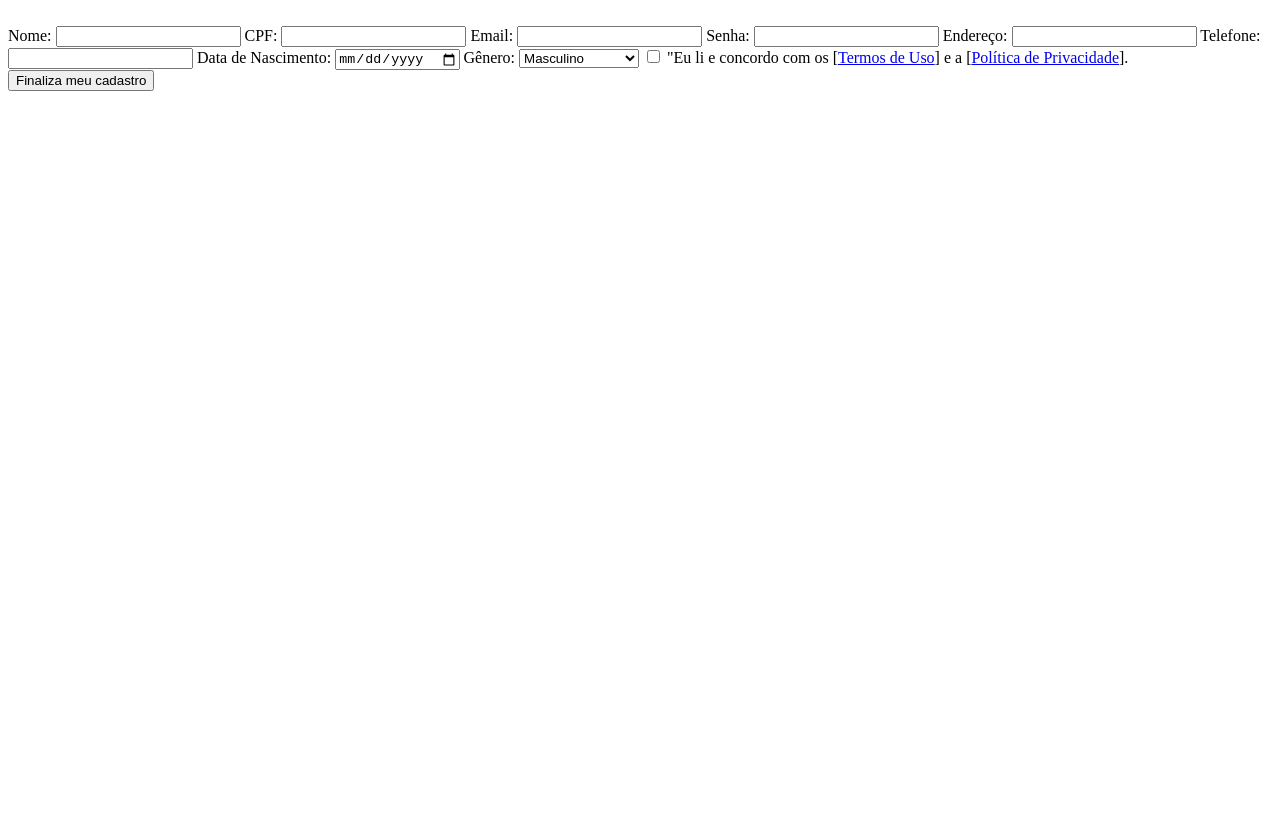
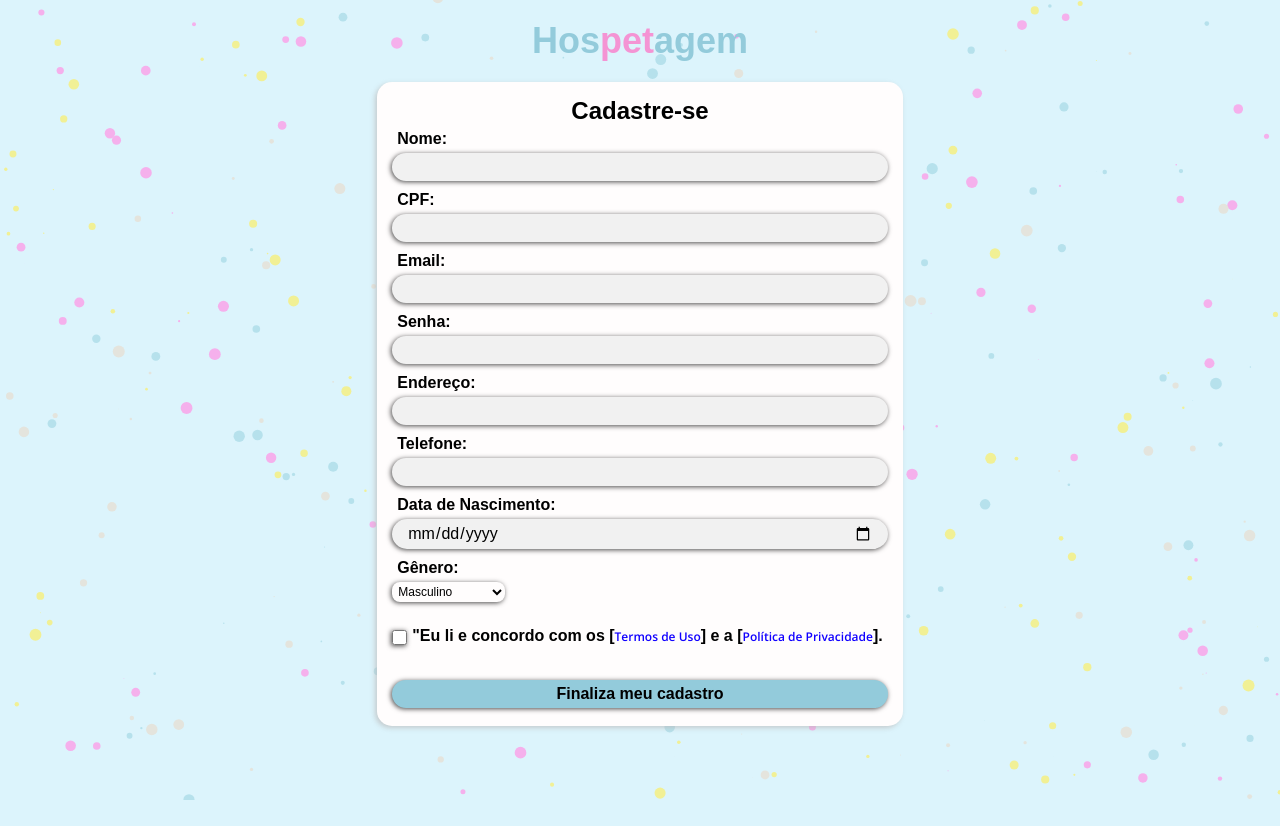
Before and after one commit to PixelFritz/Projeto-Integrador-2024-2, a plain HTML site: page cadastro.html in a window 1280 px wide. Before the commit the page ends 800 px from the top, so only its background shows below. Drawn offline with nearby package versions, Linux system fonts and the light colour scheme; a web font is replaced by a local one.

Commit message:
página de cadastro

```diff
--- /dev/null
+++ b/assets/css/style.css
@@ -0,0 +1,159 @@
+@import url('https://fonts.googleapis.com/css2?family=Open+Sans:ital,wght@0,300..800;1,300..800&family=Rammetto+One&family=Zen+Kurenaido&display=swap');
+
+* {
+    margin: 0;
+    padding: 0;
+    box-sizing: border-box;
+    text-decoration: none;
+    border: none;
+    outline: none;
+    font-family: "Zen Kurenaido", sans-serif;
+}
+
+a {
+    color: #1100ff;
+    font-family: "Open Sans", sans-serif;
+    font-size: 12px;
+
+    &:hover {
+        text-decoration: underline;
+    }
+
+    &:focus {
+        color: #6d6d6d;
+        text-decoration: underline;
+    }
+}
+
+body {
+    background-color: #DCF4FC;
+}
+
+.principal {
+    display: flex;
+    height: 100vh;
+    position: sticky;
+}
+
+
+.cadsection {
+    display: flex;
+    flex-direction: column;
+    justify-content: center;
+    align-items: center;
+    margin-bottom: 100px;
+    margin: auto;
+
+    & .nome-sistema {
+        font-size: 150%;
+        margin: 20px;
+        z-index: 1;
+
+    & h1 {
+        color: #93CBDB;
+        font-family: 'Rammetto One', sans-serif;
+
+    }
+
+    & span {
+        color: #f494d4;
+        font-family: 'Rammetto One', sans-serif;
+       }
+    }
+
+
+    & .cadbox {
+        background-color: #fffdfd;
+        border-radius: 15px;
+        text-align: center;
+        padding: 15px;
+        box-shadow: -2px 2px 5px rgba(187, 187, 187, 0.705);
+        z-index: 1;
+        font-weight: 600;
+        margin-bottom: 100px;
+
+        & .titulo-login {
+            margin: 15px;
+        }
+
+        & label {
+            display: block;
+            text-align: left;
+            margin: 5px;
+        }
+
+        & input {
+            display: block;
+            background-color: #f1f1f1;
+            border-radius: 15px;
+            width: 100%;
+            padding: 5px 15px;
+            margin-bottom: 10px;
+            font-size: 16px;
+            box-shadow: -1px 1px 5px rgba(0, 0, 0, 0.705);
+
+            &:hover {
+                transform: scale(1.03);
+                transition: 300ms;
+            }
+
+            &:focus {
+                outline: 1px solid #1100ff;
+            }
+        }
+
+        & button {
+            margin-top: 25px;
+            margin-bottom: 3px;
+            width: 100%;
+            padding: 5px;
+            border-radius: 15px;
+            font-size: 16px;
+            background-color: #93CBDB;
+            box-shadow: -1px 1px 5px rgba(0, 0, 0, 0.705);
+            font-weight: 600;
+
+            &:hover {
+                background-color: #6ec2da;
+                transform: scale(1.03);
+                transition: 300ms;
+            }
+
+            &:focus {
+                outline: 1px solid #9e9e9e;
+            }
+        }
+
+    }
+}
+
+.termos3{
+    display: flex;
+    align-items: center;
+
+    & #termos{
+        width: 15px;
+        height: 15px;
+        margin-top: 13px;
+    }
+}
+
+#genero{
+   display: block;
+   background-color:#fffdfd;
+   border-radius: 8px;
+   box-shadow: -1px 1px 5px rgba(0, 0, 0, 0.705);
+   text-align: left;
+   padding: 2px 2px;
+   font-size: 12px;
+   margin-bottom: 15px;
+}
+
+#particles-cad {
+    position: fixed;
+    width: 100%;
+    height: 100vh;
+    top: 0;
+    right: 0;
+    z-index: 0;
+}
--- /dev/null
+++ b/assets/js/particulas.js
@@ -0,0 +1,41 @@
+particlesJS('particles-cad', {
+    particles: {
+        number: { value: 300 },
+        color: {
+            value: ['#b6e1ec', '#f5b0ec', '#f1f095', '#e4e4dd'],
+            random: true
+        },
+        shape: {
+            type: 'circle'
+        },
+        size: {
+            value: 6,
+            random: true,
+            anim: {
+                speed: 6,
+                size_min: 2
+            }
+        },
+        opacity: {
+            value: 1
+        },
+        move: {
+            enable: true,
+            speed: 3,
+            direction: 'none',
+            random: false,
+            straight: false,
+            out_mode: 'out'
+        },
+        line_linked: {
+            enable: false
+        }
+    },
+    interactivity: {
+        events: {
+            onhover: {
+                enable: false
+            }
+        }
+    }
+});
--- a/cadastro.html
+++ b/cadastro.html
@@ -4,14 +4,22 @@
     <meta charset="UTF-8">
     <meta name="viewport" content="width=device-width, initial-scale=1.0">
     <title>Tela de cadastro</title>
+
+    <link rel="stylesheet" href="assets/css/style.css">
+    <script src="assets/js/particulas.js" defer></script>
+    <script src="https://cdn.jsdelivr.net/npm/particles.js@2.0.0/particles.min.js"></script>
 </head>
 
 <body>
-    <header>
-        <a href="#"><img src="#" alt=""></a>
-    </header>
-    <main>
-        <section>
+    <main class="principal">
+       <div id="particles-cad"></div>
+        <section class="cadsection">
+            <div class="nome-sistema">
+                <h1>Hos<span>pet</span>agem</h1>
+            </div>
+            <div class="cadbox">
+                <h2 class="titulo-cad">Cadastre-se</h2>
+
                 <label for="nome">Nome:</label>
                 <input type="text" name="nome" id="nome">
 
@@ -33,18 +41,22 @@
                 <label for="data">Data de Nascimento:</label>
                 <input type="date" name="data" id="data">
 
-            <label for="Gênero">Gênero:</label>
-                <select id="Gênero" name="Gênero">
+                <label for="genero">Gênero:</label>
+                <select id="genero" name="genero">
                     <option value="Masculino">Masculino</option>
                     <option value="Feminino">Feminino</option>
                     <option value="Outros">Outros</option>
                     <option value="Prefiro não dizer">Prefiro não dizer</option>
                 </select>
 
+                <div class="termos3">
+
                     <input type="checkbox" id="termos">
                     <label for="termos">"Eu li e concordo com os [<a href="#">Termos de Uso</a>] e a [<a href="#">Política de Privacidade</a>].</label>
+                </div>
 
                 <button>Finaliza meu cadastro</button>
+            </div>
         </section>
     </main>
 </body>
```
Lines whose indentation alone changed are shown as unchanged.
